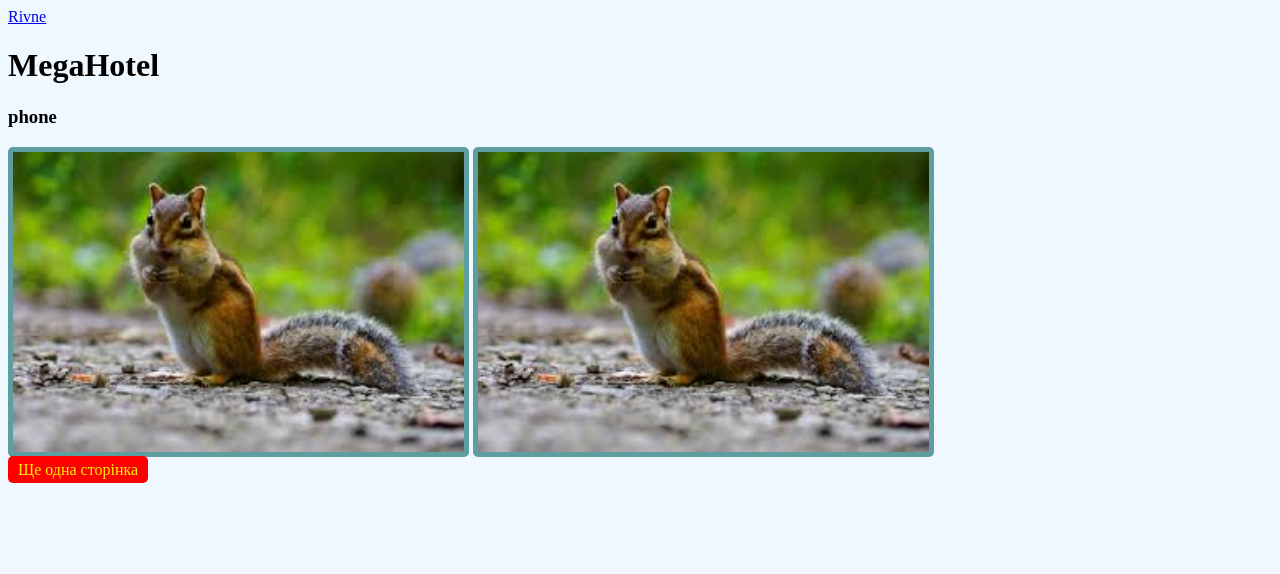
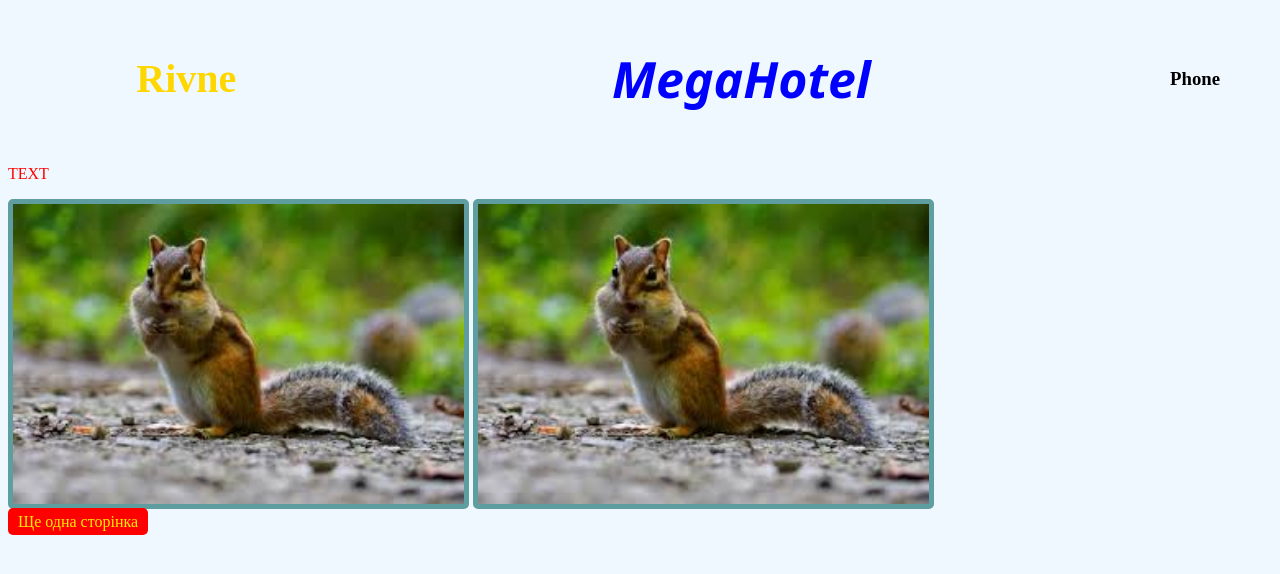
Before and after one commit to yurkiss23/site, a plain HTML site: page index.html in a window 1280 px wide. Drawn offline with Linux system fonts and the light colour scheme.

Commit message:
edit header

```diff
--- a/css/style.css
+++ b/css/style.css
@@ -2,13 +2,31 @@ body{
     background-color: aliceblue;
 }
 
-header.a.loc{
-    background-color:  aliceblue;
-    color: #ffee00;
+.header{
+    width: 100%;
+}
+
+.header a.loc{
+    color: gold;
+    /* align-content: center; */
     padding: 5px 10px;
+    font-size: 40px;
     text-decoration: none;
     border-radius: 5px;
 }
+
+.header h1{
+    font-size: 50px;
+    align-content: center;
+}
+
+h1{
+    font-family: 'Segoe UI', Tahoma, Geneva, Verdana, sans-serif;
+    font-style: italic;
+    color: blue;
+    text-align: center;
+}
+
 .home-images img{
     border: cadetblue solid 5px;
     border-radius: 5px;
--- a/index.html
+++ b/index.html
@@ -8,12 +8,20 @@
     <link rel="stylesheet" href="css/style.css">
 </head>
 <body>
-    <div class="header">
-        <a class="loc" href="https://www.google.com.ua/maps/place/%D0%A0%D1%96%D0%B2%D0%BD%D0%B5,+%D0%A0%D1%96%D0%B2%D0%BD%D0%B5%D0%BD%D1%81%D1%8C%D0%BA%D0%B0+%D0%BE%D0%B1%D0%BB%D0%B0%D1%81%D1%82%D1%8C/@50.6110633,26.209564,13z/data=!3m1!4b1!4m5!3m4!1s0x472f6caa2d7c89d7:0x27481abdbc4e484!8m2!3d50.6199!4d26.251617?hl=uk&authuser=0">Rivne</a>
-        <h1>MegaHotel</h1>
-        <h3>phone</h3>
-    </div>
-    <!-- <H1>TEXT</H1> -->
+    <table class="header">
+        <tr>
+            <th>
+                <a class="loc" href="https://www.google.com.ua/maps/place/%D0%A0%D1%96%D0%B2%D0%BD%D0%B5,+%D0%A0%D1%96%D0%B2%D0%BD%D0%B5%D0%BD%D1%81%D1%8C%D0%BA%D0%B0+%D0%BE%D0%B1%D0%BB%D0%B0%D1%81%D1%82%D1%8C/@50.6110633,26.209564,13z/data=!3m1!4b1!4m5!3m4!1s0x472f6caa2d7c89d7:0x27481abdbc4e484!8m2!3d50.6199!4d26.251617?hl=uk&authuser=0">Rivne</a>
+            </th>
+            <th>
+                <h1>MegaHotel</h1>
+            </th>
+            <th>
+                <h3>Phone</h3>
+            </th>
+        </tr>
+    </table>
+    <p style="color:red">TEXT</p>
     <div class="home-images">
         <img src="images/Без названия.jpg" alt="тварина">
         <img src="images/Без названия.jpg" alt="тварина" height="200">
```
